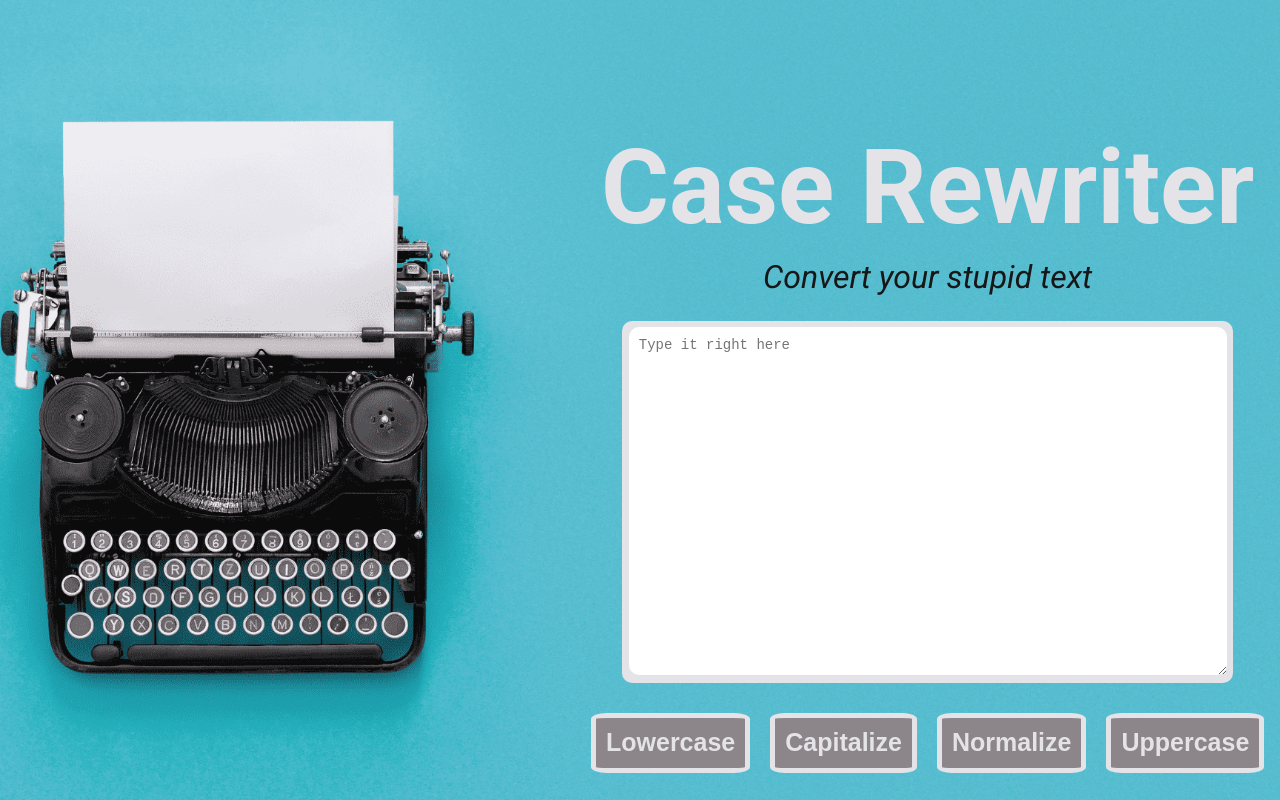
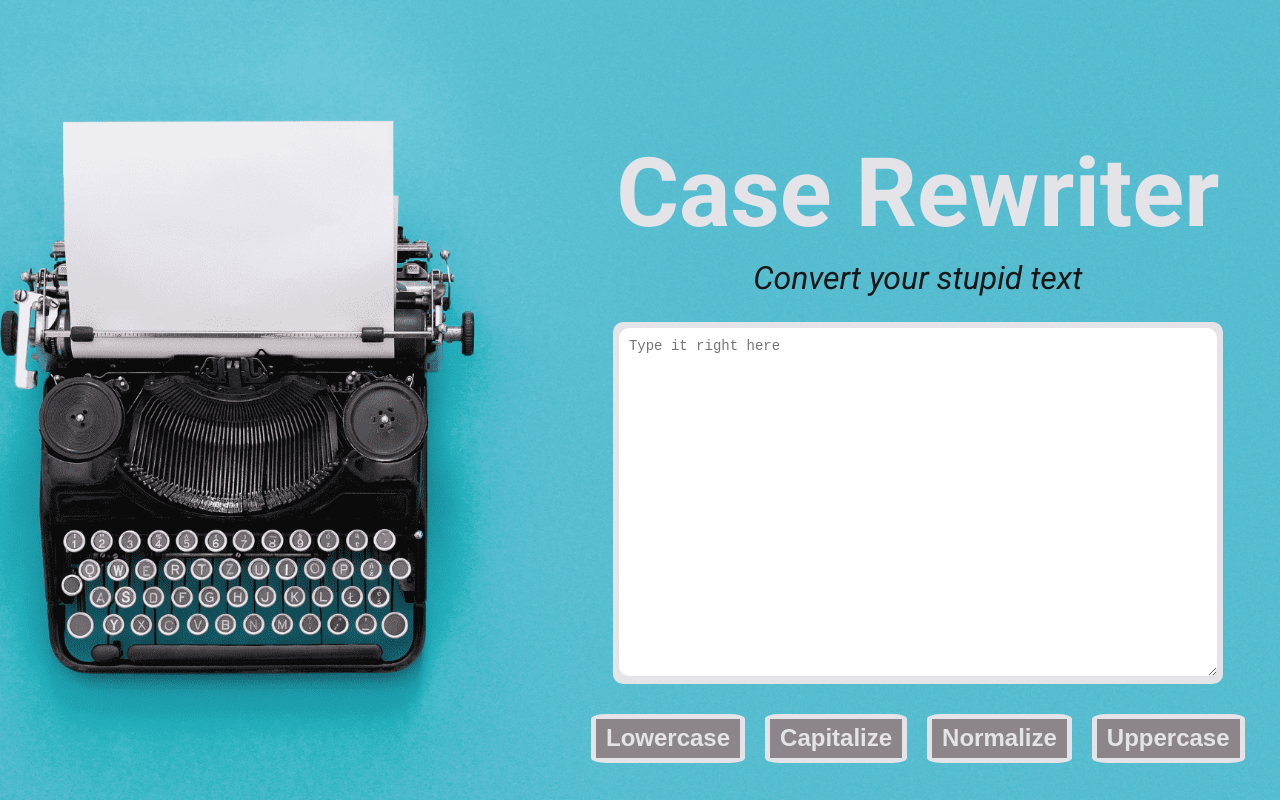
Before and after one commit to theomorphic/CaseRewriter, a plain HTML site: page index.html in a window 1280 px wide. Drawn offline with Linux system fonts and the light colour scheme.

Commit message:
fix: change adaptive

```diff
--- a/script.js
+++ b/script.js
@@ -72,4 +72,4 @@ norm_btn.onclick = function(){
 	};
 
 	tear.classList.toggle("normArea");
-}
+};
--- a/style/style.scss
+++ b/style/style.scss
@@ -45,7 +45,7 @@ section{
 
 
 	h1{
-		font-size: 6.5rem;
+		font-size: 6rem;
 		font-weight: 700;
 		color: #e4e3e8;
 
@@ -60,6 +60,8 @@ section{
 	}
 }
 
+
+
 .text-holder{
 	display: block;
 	width: 47.7vw;
@@ -69,7 +71,7 @@ section{
 	margin: 25px 0 10px;
 	background-color: #e4e3e8;
 	border-radius: 10px;
-
+	position: relative;
 
 
 	textarea{
@@ -91,20 +93,23 @@ section{
 
 .buttons{
 	display: flex;
-	height: 60px;
+	height: 6.2vh;
 	margin-top: 20px;
 	justify-content: center;
 	gap: 20px;
 
 
 	button{
+		display: flex;
+		justify-content: center;
+		align-items: center;
 		background-color: #8c868a;
 		color: #e4e3e8;
 		border: 5px solid #e4e3e8;
 		padding: 10px;
 		border-radius: 10%;
 		font-weight: bold;
-		font-size: 25px;
+		font-size: 1.5rem;
 		transition: all 0.3s ease;
 		cursor: pointer;
 
@@ -155,6 +160,9 @@ section{
 		justify-content: center;
 		align-items: center;
 
+		margin-top: 50px;
+
+
 		height: 60vh;
 		width: 100vw;
 
@@ -172,6 +180,9 @@ section{
 @media screen and (max-width:684px){
 
 	.functional-area{
+
+		margin-top: 20px;
+
 		.text-holder{
 			display: none;
 		}
@@ -184,6 +195,7 @@ section{
 		}
 
 		p{
+			font-size: 2.5rem;
 
 			color: #171718;
 		}
```
Also changed, not shown: index.html (+1 -0 lines), style/style.css, 1 other file.
